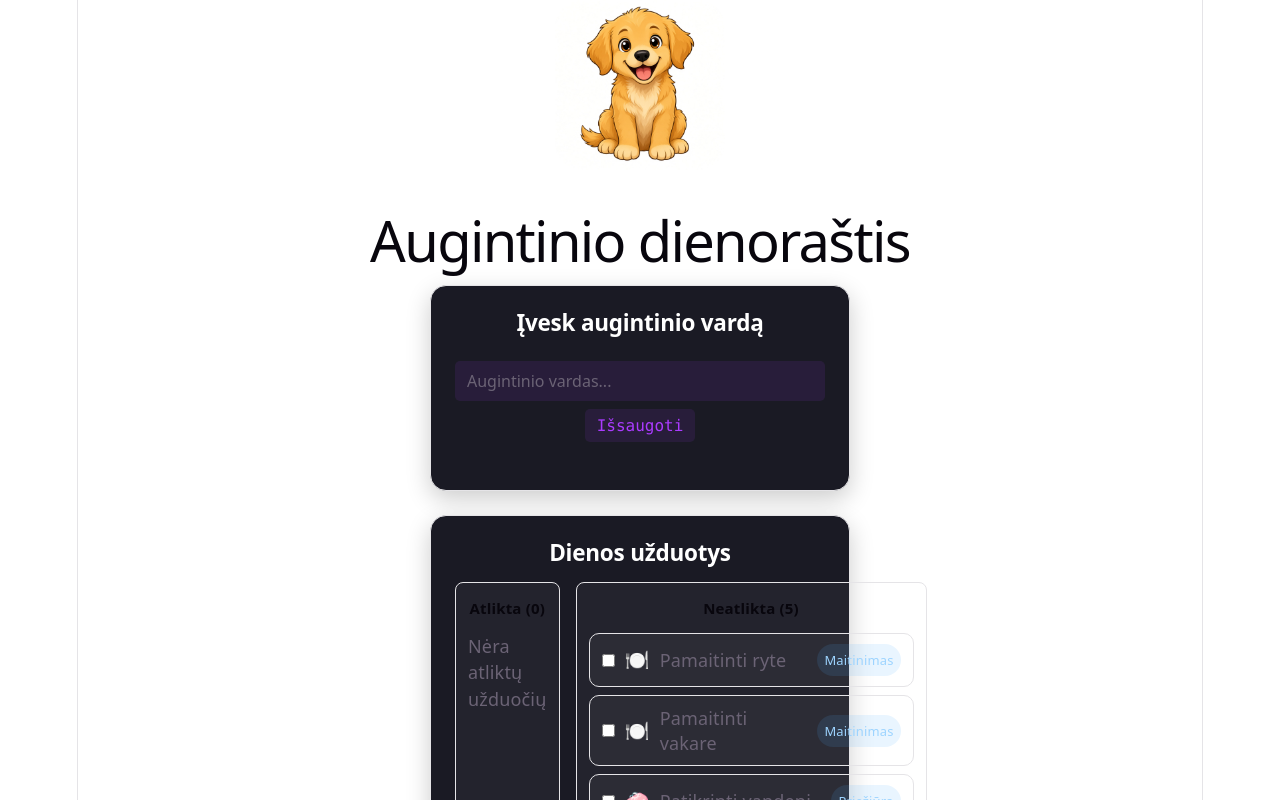
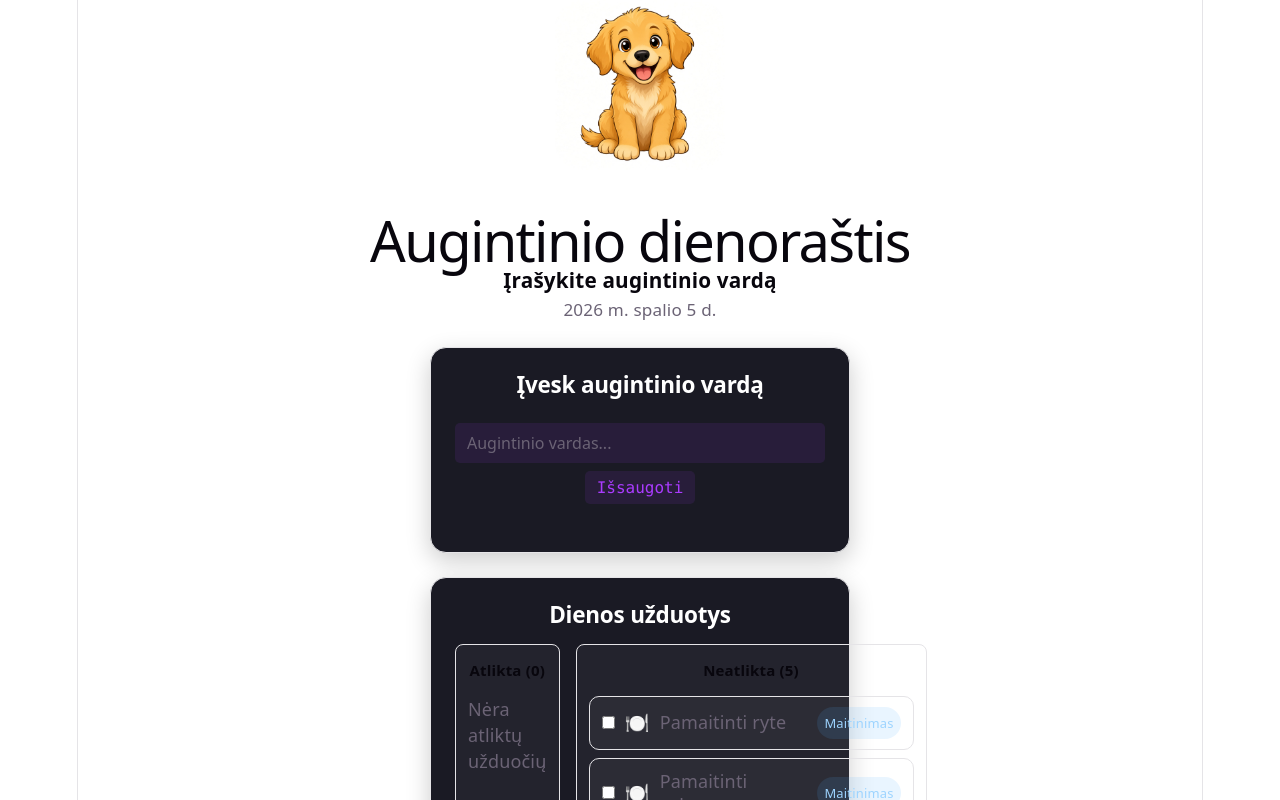
Before and after one commit to evelinapal/projektas, a React (Vite) app: page / in a window 1280 px wide. Shown: the top 800 px of the page. Built offline with nearby package versions, Linux system fonts and the light colour scheme.

Commit message:
vardas+data

```diff
--- a/src/App.css
+++ b/src/App.css
@@ -359,6 +359,23 @@
   color: var(--text-h);
   background: rgba(255, 255, 255, 0.05);
 }
+
+.daily-greeting {
+  margin: -18px auto 24px;
+  text-align: center;
+}
+
+.daily-greeting-name {
+  color: var(--text-h);
+  font-size: 1.15rem;
+  font-weight: 700;
+}
+
+.daily-greeting-date {
+  margin-top: 4px;
+  color: var(--text);
+  font-size: 0.95rem;
+}
 /* ==========================================
    VIENODAS KORTELIŲ IR ŠRIFTŲ DIZAINAS
    ========================================== */
--- a/src/App.jsx
+++ b/src/App.jsx
@@ -45,6 +45,11 @@ function App() {
   const [petName, setPetName] = useState(readStoredPetName)
   const [error, setError] = useState('')
   const [tasks, setTasks] = useState(readStoredTasks)
+  const today = new Intl.DateTimeFormat('lt-LT', {
+    year: 'numeric',
+    month: 'long',
+    day: 'numeric',
+  }).format(new Date())
 
   useEffect(() => {
     try {
@@ -144,6 +149,12 @@ function App() {
         </div>
         <div>
           <h1>Augintinio dienoraštis</h1>
+          <div className="daily-greeting">
+            <p className="daily-greeting-name">
+              {petName || 'Įrašykite augintinio vardą'}
+            </p>
+            <p className="daily-greeting-date">{today}</p>
+          </div>
 
           {/* 1 KORTELĖ: AUGINTINIO VARDAS */}
           <div className="tasks-card pet-card">
```
